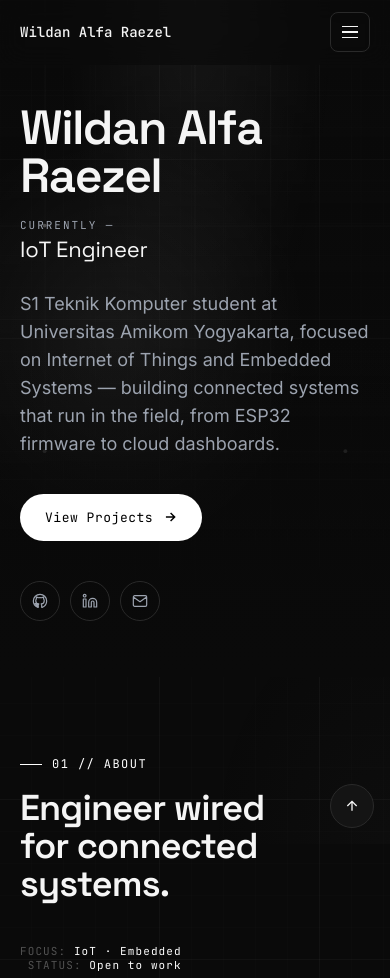
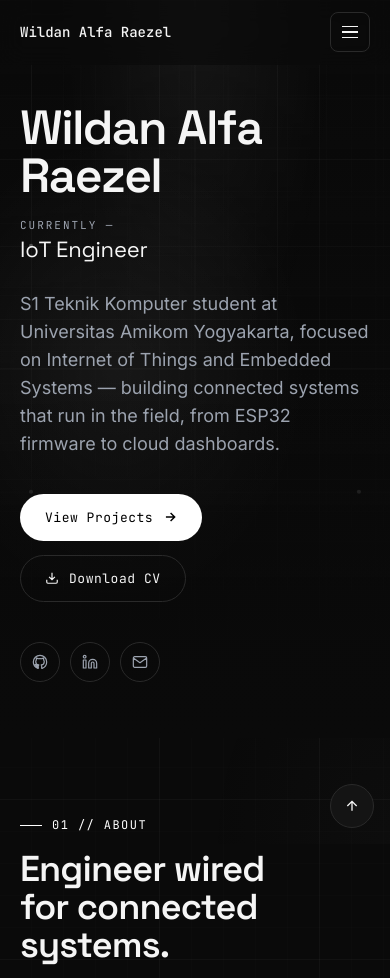
Before and after one commit to alfa219/portfolio, a Flask app: page / in a window 390 px wide. Shown: the top 978 px of the page. Run offline with Flask 3, Linux system fonts and the light colour scheme.

Commit message:
cv: downloadable from the portfolio
Generate the text-based PDF (Edge headless, 2 pages, A4) from the CV
source into app/static/, and restore the hero 'Download CV' ghost button.
The public version intentionally omits a phone number — the repo and site
are public; a phone-bearing version can be printed locally when applying
directly.

Co-Authored-By: Claude Fable 5 <noreply@anthropic.com>

```diff
--- a/app/templates/sections/hero.html
+++ b/app/templates/sections/hero.html
@@ -130,6 +130,10 @@
         <span>{{ t.hero_btn_projects }}</span>
         <svg viewBox="0 0 24 24" fill="none" stroke="currentColor" stroke-width="2.5"><path d="M5 12h14M13 5l7 7-7 7"/></svg>
       </a>
+      <a href="{{ url_for('static', filename='wildan-alfa-raezel-cv.pdf') }}" class="btn btn-ghost btn-icon" download>
+        <svg viewBox="0 0 24 24" fill="none" stroke="currentColor" stroke-width="2"><path d="M21 15v4a2 2 0 01-2 2H5a2 2 0 01-2-2v-4M7 10l5 5 5-5M12 15V3"/></svg>
+        <span>{{ t.hero_btn_cv }}</span>
+      </a>
     </div>
     <div class="hero-socials">
       <a href="https://github.com/alfa219" aria-label="GitHub" target="_blank" rel="noopener">
--- a/cv/wildan-alfa-raezel-cv.html
+++ b/cv/wildan-alfa-raezel-cv.html
@@ -50,7 +50,7 @@
 <h1>WILDAN ALFA RAEZEL</h1>
 <div class="headline">Junior IoT / Embedded Systems Developer</div>
 <div class="contact">
-  Yogyakarta, Indonesia &nbsp;·&nbsp; [+62 8xx-xxxx-xxxx] &nbsp;·&nbsp; wildanraezel@gmail.com<br/>
+  Yogyakarta, Indonesia &nbsp;·&nbsp; wildanraezel@gmail.com<br/>
   linkedin.com/in/wildan-alfa-raezel-a60629387 &nbsp;·&nbsp; github.com/alfa219
 </div>
 
```
Also changed, not shown: 1 other file.
